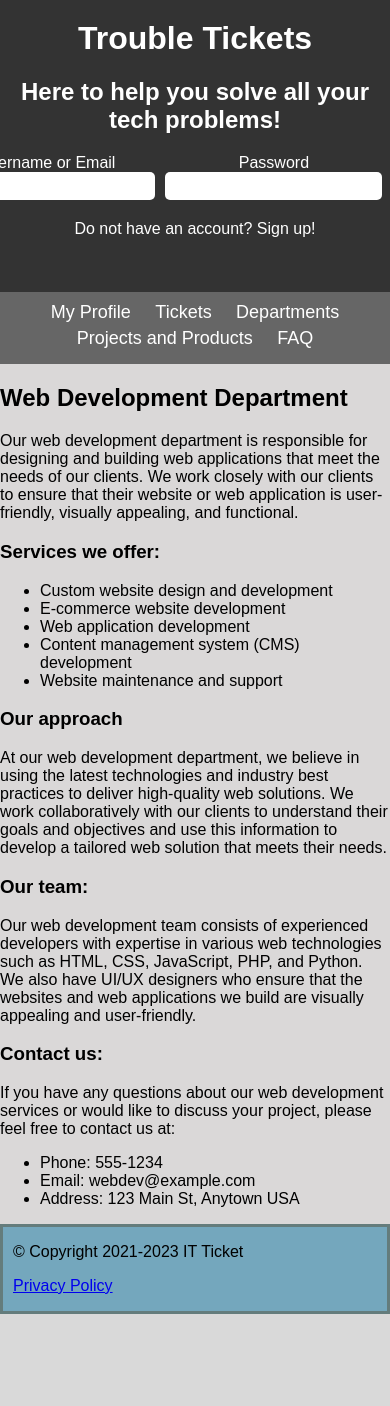
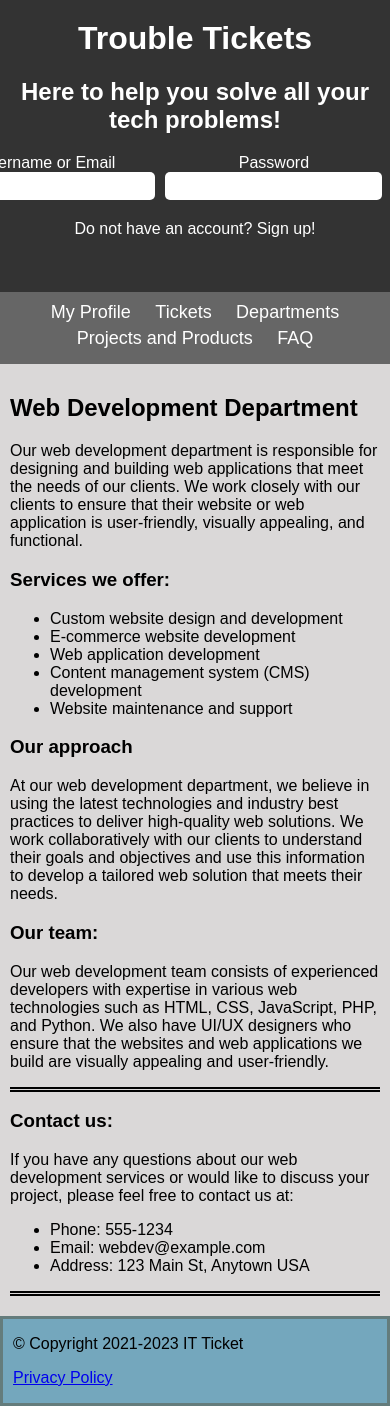
Before and after one commit to grindfever/LTW-2023.2, a PHP site: page /projects/departments/web-development.php in a window 390 px wide; the page is wider, and only the part inside the window is pictured. Before the commit the page ends 1314 px from the top of that part, so only its background shows below. Run offline with PHP 8.4, Linux system fonts and the light colour scheme; data comes from the database, SQL or seed files in the repository.

Commit message:
departments html done
html part of deparment pages done , missing some php to get department's admin phone & email

```diff
--- a/departments/app-development.php
+++ b/departments/app-development.php
@@ -99,7 +99,7 @@ session_start();
     <h3>Our team:</h3>
     <p>Our team consists of experienced mobile app developers, designers, and project managers who are passionate about delivering high-quality apps that meet the needs of our clients and their users. We have a proven track record of delivering successful mobile apps across various industries.</p>
 
-    <div id="Contact">
+    <div class="Contact">
       <h3>Contact us:</h3>
       <p>If you have any questions or would like to discuss your app development project, please don't hesitate to contact us at <a href="mailto:appdev@yourcompany.com">appdev@yourcompany.com</a>.</p>
     </div>
--- a/departments/hardware-ts.php
+++ b/departments/hardware-ts.php
@@ -100,7 +100,7 @@ session_start();
     <p>Alternatively, you can reach out to us directly by calling our support hotline at 555-1234. Our team is available to take your call 24/7 and will work with you to resolve your issue as quickly as possible.</p>
     <h3>Our team:</h3>
     <p>Our team comprises certified hardware experts who have years of experience in providing technical support for hardware components and devices. They possess excellent analytical and problem-solving skills, and they are always up-to-date with the latest advancements in hardware technology. Our team is dedicated to providing the best possible support to our customers.</p>
-    <div id="Contact">
+    <div class="Contact">
       <h3>Contact us:</h3>
       <p>If you need technical support for your hardware components or devices, please contact us at:</p>
       <ul>
@@ -110,7 +110,6 @@ session_start();
       </ul>
     </div>
   </div>
-</section>
   </body>
     <footer>
      <p>© Copyright 2021-2023 IT Ticket</p>
--- a/departments/network-support.php
+++ b/departments/network-support.php
@@ -83,7 +83,7 @@ session_start();
         </li>
       </ul>
     </nav>
-    <div id="Department">
+    <div class="Department">
       <h2>Network Support Department</h2>
       <p>The Network Support Department is responsible for providing technical support and maintaining the company's network infrastructure. Our main goal is to ensure that the company's network operates efficiently and securely, and that any issues or problems are addressed promptly.</p>
       <h3>Services we offer:</h3>
@@ -98,7 +98,7 @@ session_start();
       <p>Our approach to network support is based on a proactive and preventative mindset. We aim to identify and address potential issues before they become major problems, and to continuously monitor and optimize the network to ensure maximum efficiency and security.</p>
       <h3>Our team:</h3>
       <p>Our team of network support specialists has extensive experience and expertise in network design, implementation, and maintenance. We stay up-to-date with the latest technologies and trends in network support to ensure that we can provide the best possible service to our clients.</p>
-      <div id="Contact">
+      <div class="Contact">
         <h3>Contact us:</h3>
         <p>If you have any questions or concerns regarding the company's network, please do not hesitate to contact us:</p>
         <ul>
--- a/departments/software-ts.php
+++ b/departments/software-ts.php
@@ -84,7 +84,7 @@ session_start();
       </ul>
     </nav>
     <section>
-  <div id="Department">
+    <div class="Department">
     <h2>Software Technical Support</h2>
     <p>Our software technical support team is here to assist you with any technical problems you may encounter while using our software products. Our main goal is to ensure that our customers have a seamless and enjoyable experience using our products.</p>
     <h3>Services we offer:</h3>
@@ -98,7 +98,7 @@ session_start();
     <p>Our approach to software technical support is customer-focused. We understand that every customer has unique needs, and we strive to provide personalized and efficient solutions to every problem. Our team is dedicated to delivering high-quality technical support services that meet the needs of our customers.</p>
     <h3>Our team:</h3>
     <p>Our software technical support team consists of experienced professionals with extensive knowledge of our products and services. We have a team of experts who specialize in different areas of software development, which allows us to provide comprehensive technical support services. Our team is dedicated to providing prompt and effective solutions to any technical problems our customers may encounter.</p>
-    <div id="Contact">
+    <div class="Contact">
       <h3>Contact us:</h3>
       <p>If you need technical support, please do not hesitate to contact us. You can reach our software technical support team by phone or email:</p>
       <ul>
--- a/departments/web-development.php
+++ b/departments/web-development.php
@@ -83,7 +83,7 @@ session_start();
         </li>
       </ul>
     </nav>
-  <div id="Deparment">
+    <div class="Department">
     <h2>Web Development Department</h2>
     <p>Our web development department is responsible for designing and building web applications that meet the needs of our clients. We work closely with our clients to ensure that their website or web application is user-friendly, visually appealing, and functional.</p>
     <h3>Services we offer:</h3>
@@ -98,7 +98,7 @@ session_start();
     <p>At our web development department, we believe in using the latest technologies and industry best practices to deliver high-quality web solutions. We work collaboratively with our clients to understand their goals and objectives and use this information to develop a tailored web solution that meets their needs.</p>
     <h3>Our team:</h3>
     <p>Our web development team consists of experienced developers with expertise in various web technologies such as HTML, CSS, JavaScript, PHP, and Python. We also have UI/UX designers who ensure that the websites and web applications we build are visually appealing and user-friendly.</p>
-    <div id="Contact">
+    <div class="Contact">
       <h3>Contact us:</h3>
       <p>If you have any questions about our web development services or would like to discuss your project, please feel free to contact us at:</p>
       <ul>
--- a/style.css
+++ b/style.css
@@ -283,3 +283,7 @@ footer{
   .Department {
    padding:10px;
   }
+  .Contact {
+    border-top:5px double black;
+    border-bottom:5px double black;
+  }
```
Also changed, not shown: departments/customer-service.php (+4 -4 lines), departments/security-issues.php (+3 -5 lines).
